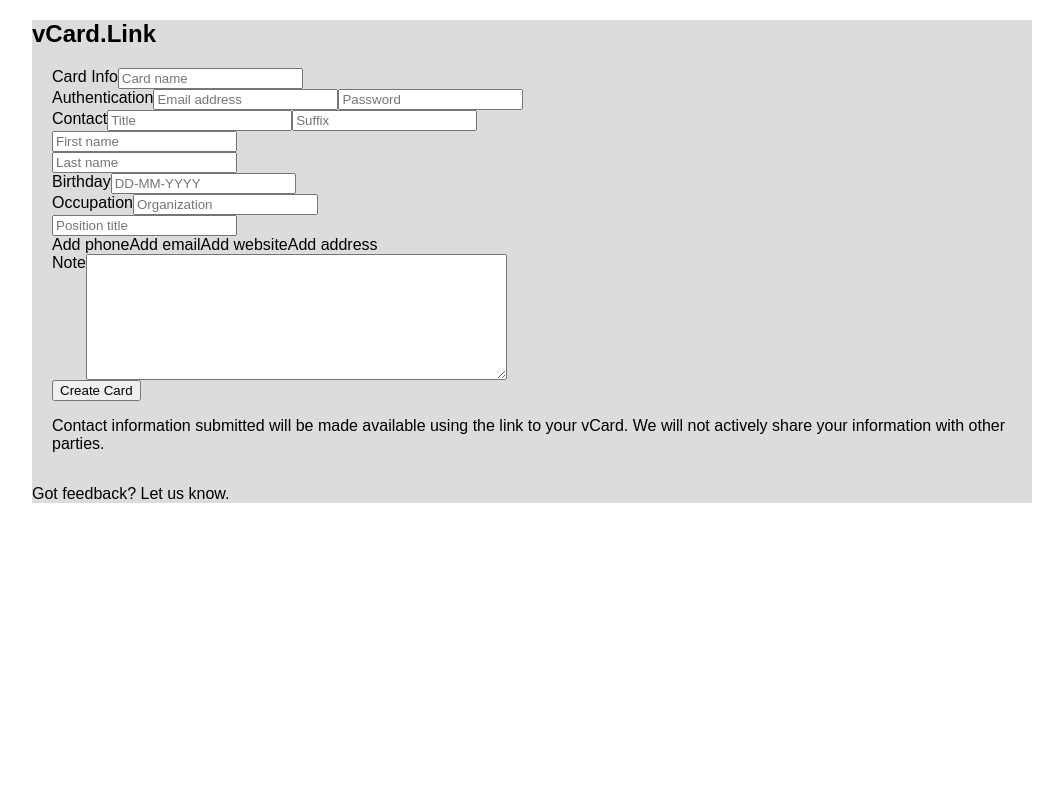
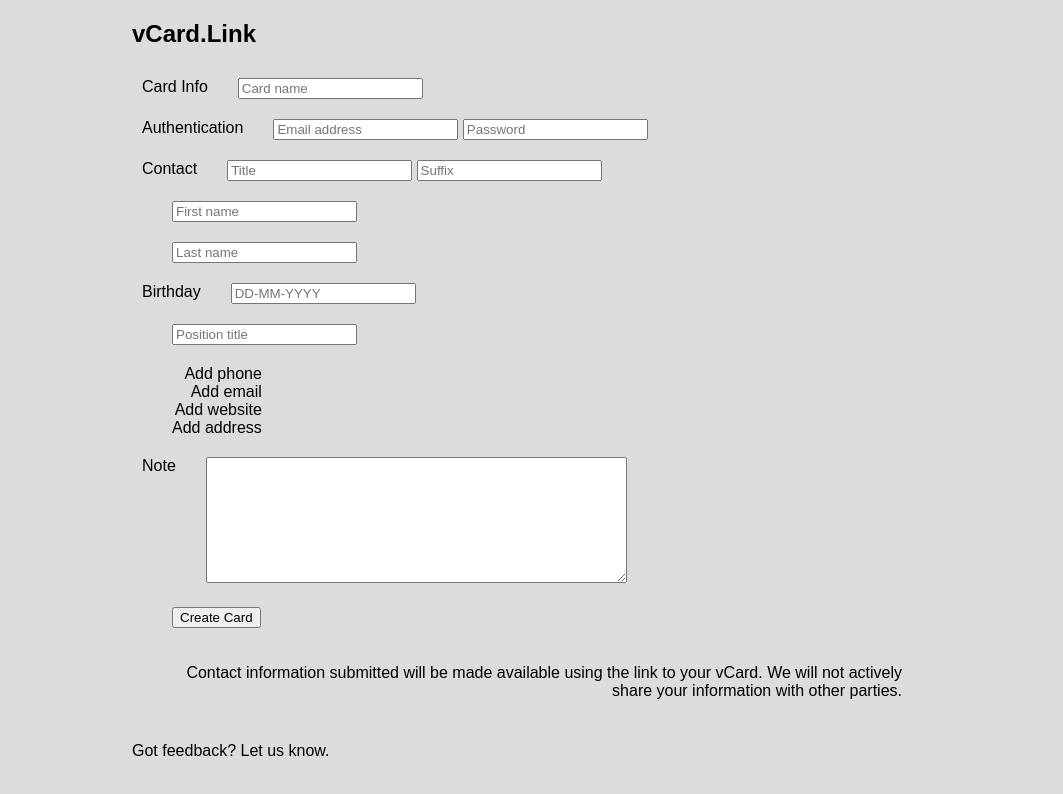
Before and after one commit to kitopdl/thevrcard, a plain HTML site: page index.html in a window 1280 px wide. Shown: the whole page, without its empty margins (108-1171 px from the left). Drawn offline with Linux system fonts and the light colour scheme.

Commit message:
Updated issue1 4

```diff
--- a/index.html
+++ b/index.html
@@ -16,55 +16,103 @@
       </div>
 
       <div class="input-page open">
-        <h2>vCard.Link</h2>
+        <h2 class="vcard-title">vCard.Link</h2>
         <form class="input-form" action="">
+          <div class="columns">
             <div class="info-input">
+              <div class="column-one">
                 <label for="card-info">Card Info</label>
+              </div>
+              <div class="column-two">
                 <input type="text" name="card-info" id="card-info" placeholder="Card name">
               </div>
+            </div>
             <div class="info-input">
+              <div class="column-one">
                 <label for="email">Authentication</label>
+              </div>
+              <div class="column-two">
                 <input type="email" name="email" id="email" placeholder="Email address">
                 <input type="password" name="password" id="password" placeholder="Password">
               </div>
+            </div>
             <div class="info-input">
+              <div class="column-one">
                 <label for="contact">Contact</label>
+              </div>
+              <div class="column-two">
                 <input type="text" name="title" id="title" placeholder="Title">
                 <input type="text" name="suffix" id="suffix" placeholder="Suffix">
               </div>
+            </div>
             <div class="info-input">
+              <div class="column-one">
+
+              </div>
+              <div class="column-two">
                 <input type="text" name="first-name" id="first-name" placeholder="First name">
               </div>
+            </div>
             <div class="info-input">
+              <div class="column-one">
+
+              </div>
+              <div class="column-two">
                 <input type="text" name="last-name" id="last-name" placeholder="Last name">
               </div>
+            </div>
             <div class="info-input">
+              <div class="column-one">
                 <label for="birthday">Birthday</label>
+              </div>
+              <div class="column-two">
                 <input type="text" name="birthday" id="birthday" placeholder="DD-MM-YYYY">
               </div>
-          <div class="info-input">
-            <label for="occupation">Occupation</label>
-            <input type="text" name="text" id="text" placeholder="Organization">
             </div>
             <div class="info-input">
+              <div class="column-one">
+
+              </div>
+              <div class="column-two">
                 <input type="text" name="position" id="position" placeholder="Position title">
               </div>
+            </div>
             <div class="info-input">
+              <div class="column-one">
+
+              </div>
+              <div class="column-two">
                 <div>Add phone</div>
                 <div>Add email</div>
                 <div>Add website</div>
                 <div>Add address</div>
               </div>
+            </div>
             <div class="info-input">
+              <div class="column-one">
                 <label for="note">Note</label>
+              </div>
+              <div class="column-two">
                 <textarea name="note" id="note" rows="8" cols="50"></textarea>
               </div>
+            </div>
             <div class="info-input">
+              <div class="column-one">
+
+              </div>
+              <div class="column-two">
                 <button class="create-card">Create Card</button>
               </div>
+            </div>
             <div class="info-input">
+              <div class="column-one">
+
+              </div>
+              <div class="column-two">
                 <p>Contact information submitted will be made available using the link to your vCard. We will not actively share your
                   information with other parties.</p>
+              </div>
+            </div>
           </div>
         </form>
         <div class="bottom-taskbar">
--- a/styles.css
+++ b/styles.css
@@ -2,12 +2,16 @@
   font-family: sans-serif;
 }
 
-/* .container {
+body {
+  background-color:#dcdcdc;;
+}
+
+.container {
   justify-content: center;
-  max-width: 600px;
+  max-width: 800px;
   margin-left: auto;
   margin-right: auto;
-} */
+}
 
 .display-page.closed {
   display: none;
@@ -29,15 +33,9 @@
   margin-bottom: 20px;
 }
 
-/* label {
-  color: white;
-  background-color: orangered;
-  padding: 10px 20px;
-} */
-
 .input-form {
-  justify-content: center;
-  margin-left: 20px;
+  justify-content: end;
+  margin-right: auto;
 }
 
 /* .box.open {
@@ -52,13 +50,10 @@
   box-shadow: 0 0 0 1000px rgb(0 0 0 / 50%);
 } */
 
-.input-page.open {
-  background-color: #dcdcdc;
-  justify-content: end;
-  max-width: 1000px;
-  margin-left: auto;
-  margin-right: auto;
-}
+/* .input-page.open {
+  padding: 10px;
+  margin: 10px;
+} */
 
 h2 {
   justify-content: flex-end;
@@ -66,4 +61,20 @@ h2 {
 
 .info-input {
   display: flex;
+  padding: 10px;
 }
+
+.columns {
+  text-align: end;
+}
+
+.column-one {
+  /* text-align: end; */
+  justify-content: end;
+  padding-right: 20px;
+}
+
+.column-two {
+  padding-left: 10px;
+  margin-right: 20px;
+}
```
Lines whose indentation alone changed are shown as unchanged.
